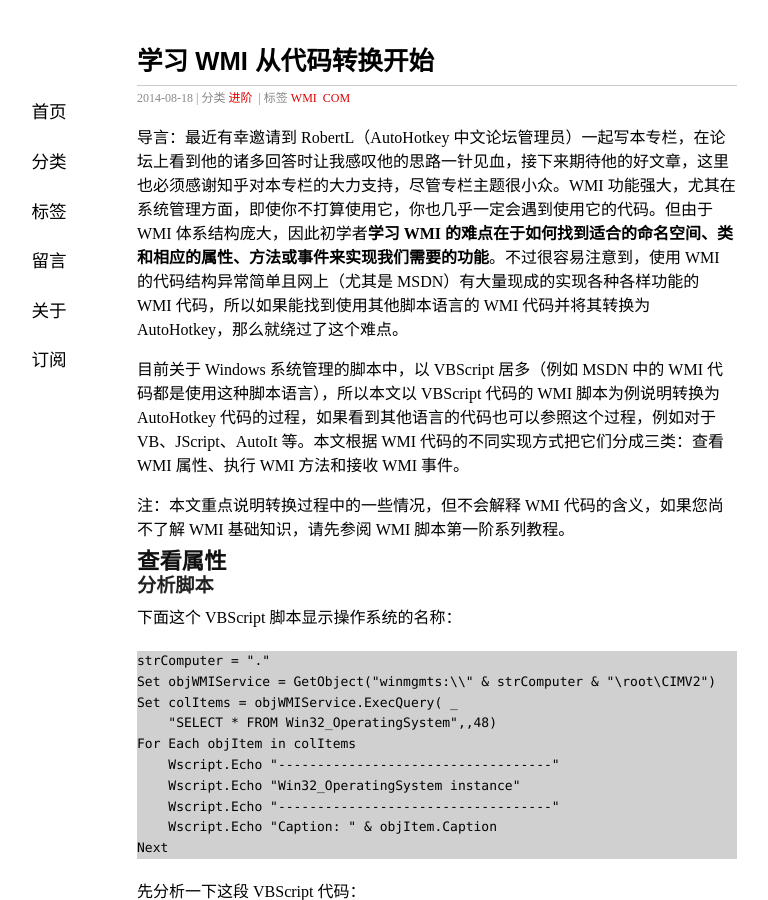
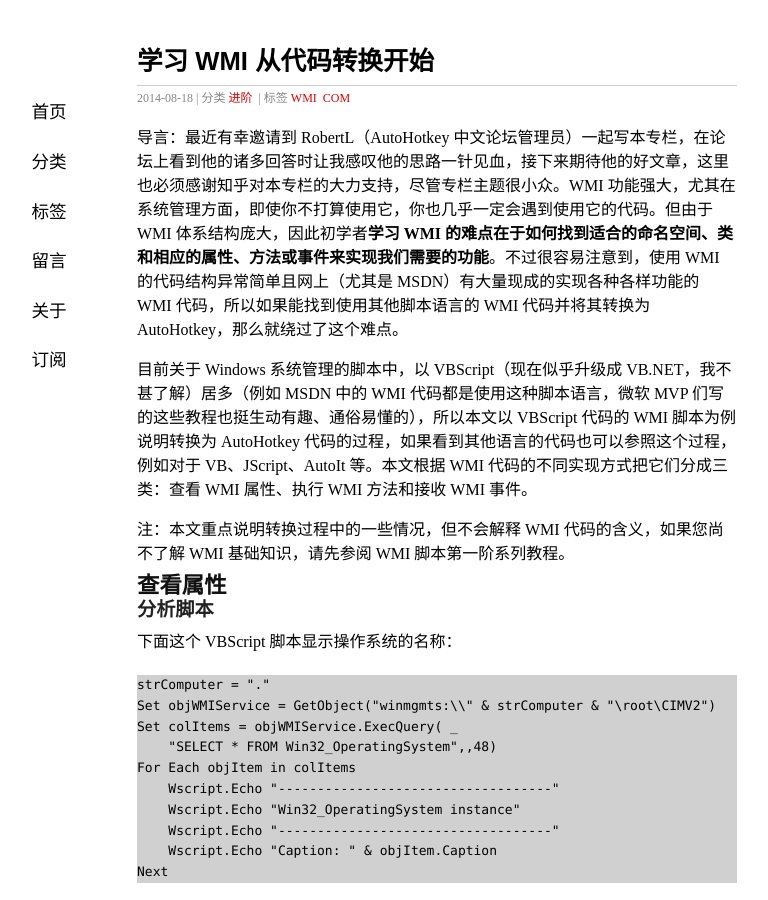
Before and after one commit to amnesiac10/amnesiac10.github.io, a Jekyll site: the page built from _posts/2014-08-18-learn-wmi-from-code-conversion.md, in a window 1280 px wide and 900 px high. Shown: the whole window, without its empty margins (203-971 px from the left). Built offline with Jekyll 4.4.1, drawn with Linux system fonts in a browser that asks for light colours; Markdown is read by kramdown in place of the engine named in the settings; comment, search, counter and statistics services are not loaded.

Commit message:
Fixing...

````diff
--- a/_posts/2014-08-18-learn-wmi-from-code-conversion.md
+++ b/_posts/2014-08-18-learn-wmi-from-code-conversion.md
@@ -8,7 +8,7 @@
 
 导言：最近有幸邀请到 RobertL（AutoHotkey 中文论坛管理员）一起写本专栏，在论坛上看到他的诸多回答时让我感叹他的思路一针见血，接下来期待他的好文章，这里也必须感谢知乎对本专栏的大力支持，尽管专栏主题很小众。WMI 功能强大，尤其在系统管理方面，即使你不打算使用它，你也几乎一定会遇到使用它的代码。但由于 WMI 体系结构庞大，因此初学者**学习 WMI 的难点在于如何找到适合的命名空间、类和相应的属性、方法或事件来实现我们需要的功能**。不过很容易注意到，使用 WMI 的代码结构异常简单且网上（尤其是 MSDN）有大量现成的实现各种各样功能的 WMI 代码，所以如果能找到使用其他脚本语言的 WMI 代码并将其转换为 AutoHotkey，那么就绕过了这个难点。
 
-目前关于 Windows 系统管理的脚本中，以 VBScript 居多（例如 MSDN 中的 WMI 代码都是使用这种脚本语言），所以本文以 VBScript 代码的 WMI 脚本为例说明转换为 AutoHotkey 代码的过程，如果看到其他语言的代码也可以参照这个过程，例如对于 VB、JScript、AutoIt 等。本文根据 WMI 代码的不同实现方式把它们分成三类：查看 WMI 属性、执行 WMI 方法和接收 WMI 事件。
+目前关于 Windows 系统管理的脚本中，以 VBScript（现在似乎升级成 VB.NET，我不甚了解）居多（例如 MSDN 中的 WMI 代码都是使用这种脚本语言，微软 MVP 们写的这些教程也挺生动有趣、通俗易懂的），所以本文以 VBScript 代码的 WMI 脚本为例说明转换为 AutoHotkey 代码的过程，如果看到其他语言的代码也可以参照这个过程，例如对于 VB、JScript、AutoIt 等。本文根据 WMI 代码的不同实现方式把它们分成三类：查看 WMI 属性、执行 WMI 方法和接收 WMI 事件。
 
 注：本文重点说明转换过程中的一些情况，但不会解释 WMI 代码的含义，如果您尚不了解 WMI 基础知识，请先参阅 WMI 脚本第一阶系列教程。
 
@@ -16,7 +16,7 @@
 ### 分析脚本
 下面这个 VBScript 脚本显示操作系统的名称：
 
-```vbs
+```
 strComputer = "."
 Set objWMIService = GetObject("winmgmts:\\" & strComputer & "\root\CIMV2")
 Set colItems = objWMIService.ExecQuery( _
@@ -142,7 +142,7 @@
 ## 执行方法
 下面这个 VBScript 脚本把计算机名称从 MS-201012201636 修改为 NewComputerName：
 
-```vbs
+```
 strComputer = "."
 Set objWMIService = GetObject("winmgmts:\\" & strComputer & "\root\CIMV2")
 ' Obtain an instance of the the class
@@ -202,7 +202,7 @@
 ### 同步监听
 下面这个 VBScript 脚本监听进程创建、关闭事件：
 
-```vbs
+```
 strComputer = "."
 Set objWMIService = GetObject("winmgmts:\\" & strComputer & "\root\CIMV2")
 Set objEvents = objWMIService.ExecNotificationQuery _
@@ -239,7 +239,7 @@
 ### 异步监听
 下面这个 VBScript 脚本与前一个的用途相同，也是监听进程的创建和关闭事件，不过这里使用异步方法：
 
-```vbs
+```
 strComputer = "."
 Set objWMIService = GetObject("winmgmts:\\" & strComputer & "\root\CIMV2")
 Set MySink = WScript.CreateObject( _
@@ -289,7 +289,7 @@
 
 其中需要重点注意的是把
 
-```vbs
+```
 Set MySink = WScript.CreateObject( _
     "WbemScripting.SWbemSink","SINK_")
 ```
````
